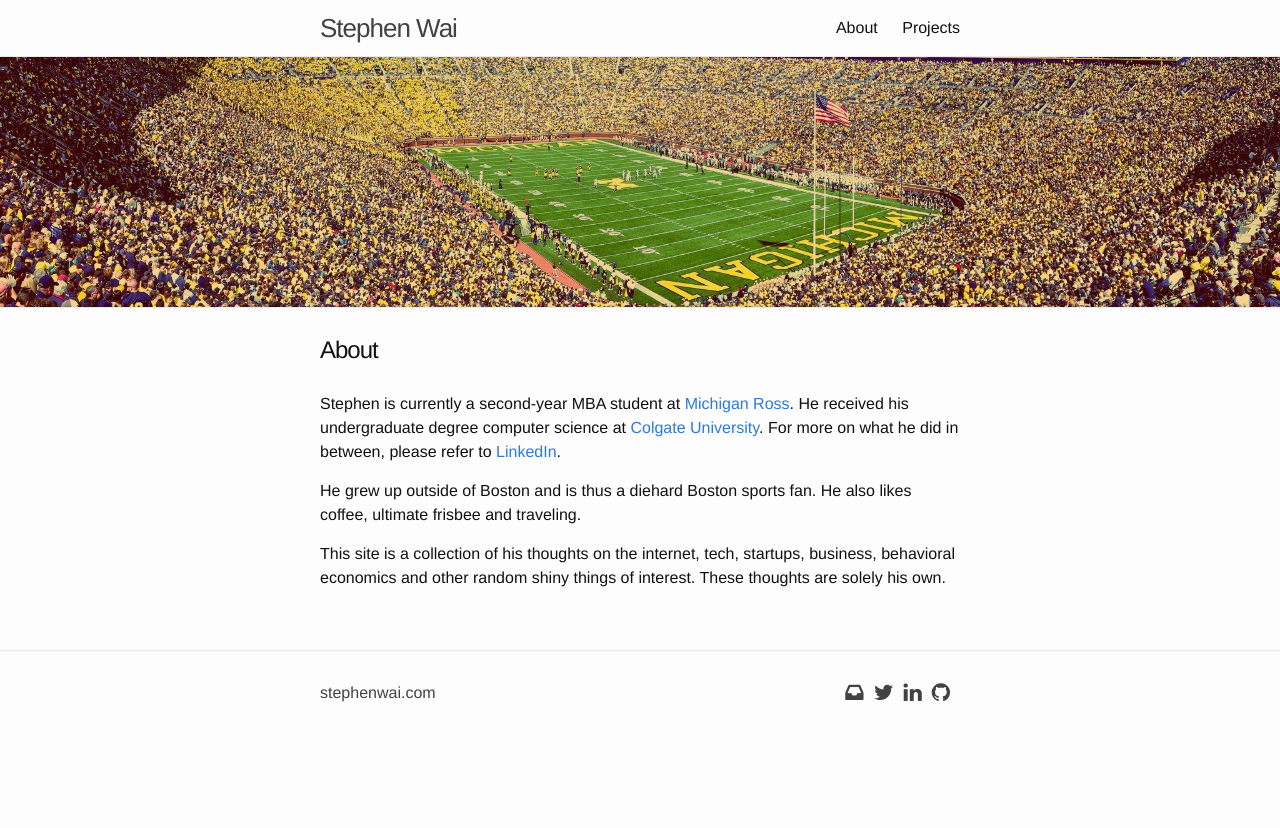
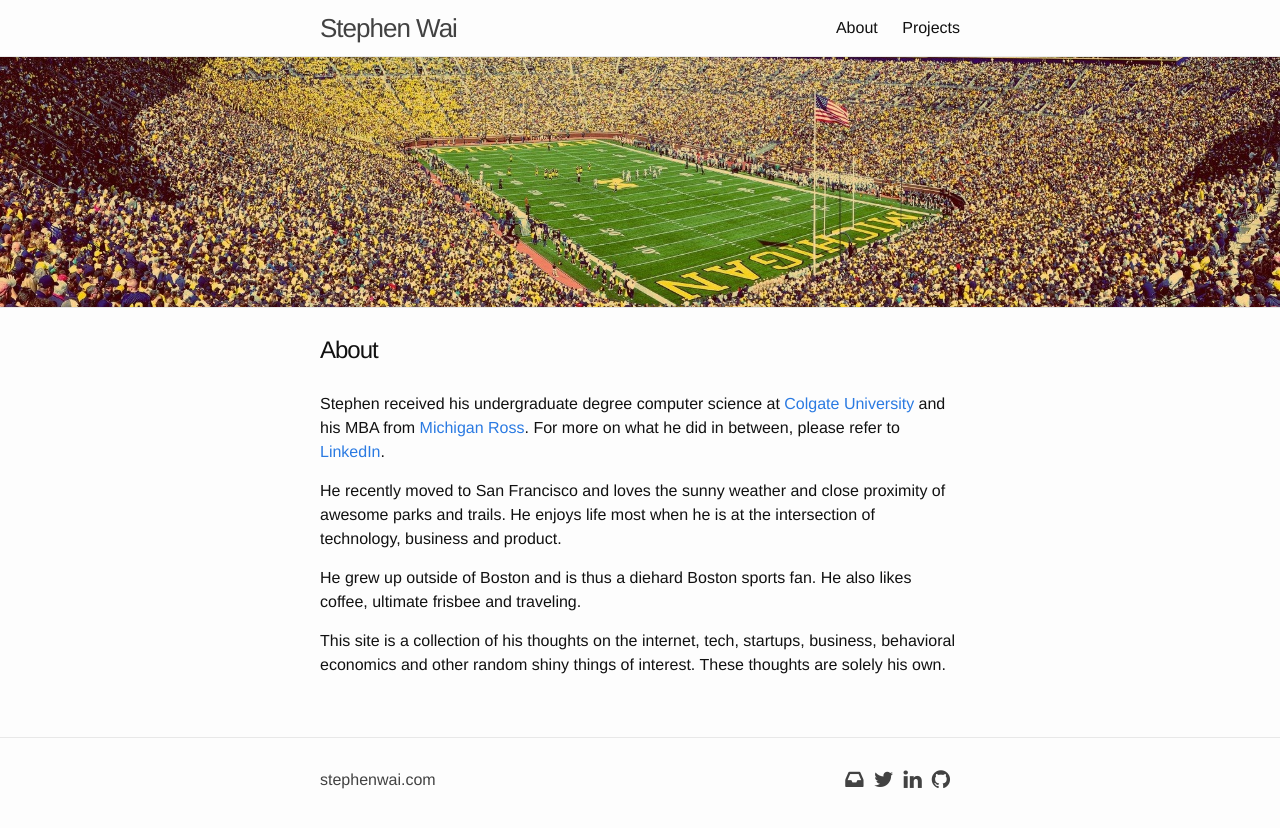
Before and after one commit to swaiing/swaiing.github.io, a Jekyll site: the page built from about.md, in a window 1280 px wide. Shown: the top 828 px of the page. Built offline with Jekyll 4.4.1, drawn with Linux system fonts in a browser that asks for light colours; nearby versions of some CDN libraries.

Commit message:
Update about page and add redirect for plaid demo

```diff
--- a/about.md
+++ b/about.md
@@ -5,7 +5,9 @@ permalink: /about/
 hero: bg2.jpg
 ---
 
-Stephen is currently a second-year MBA student at [Michigan Ross](https://michiganross.umich.edu/).  He received his undergraduate degree computer science at [Colgate University](http://colgate.edu).  For more on what he did in between, please refer to [LinkedIn](https://www.linkedin.com/in/stephenwai).
+Stephen received his undergraduate degree computer science at [Colgate University](http://colgate.edu) and his MBA from [Michigan Ross](https://michiganross.umich.edu/).  For more on what he did in between, please refer to [LinkedIn](https://www.linkedin.com/in/stephenwai).
+
+He recently moved to San Francisco and loves the sunny weather and close proximity of awesome parks and trails.  He enjoys life most when he is at the intersection of technology, business and product.
 
 He grew up outside of Boston and is thus a diehard Boston sports fan.  He also likes coffee, ultimate frisbee and traveling.
 
```
Also changed, not shown: plaid.html (added, +19 -0 lines).
